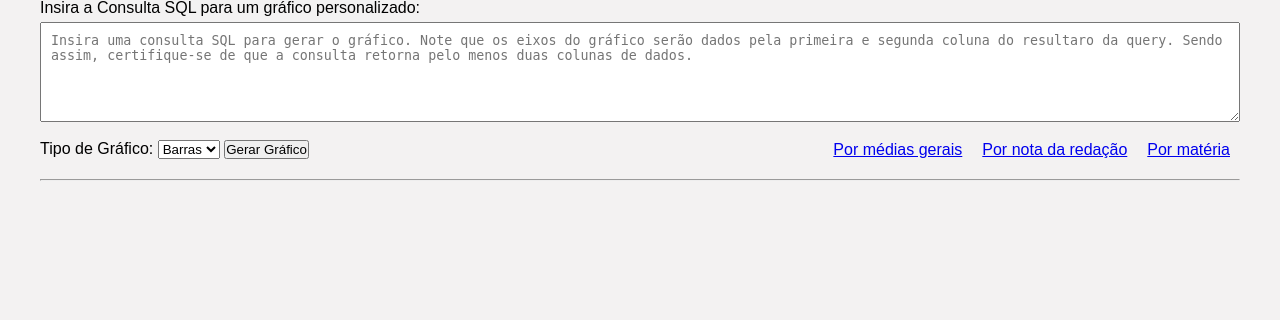
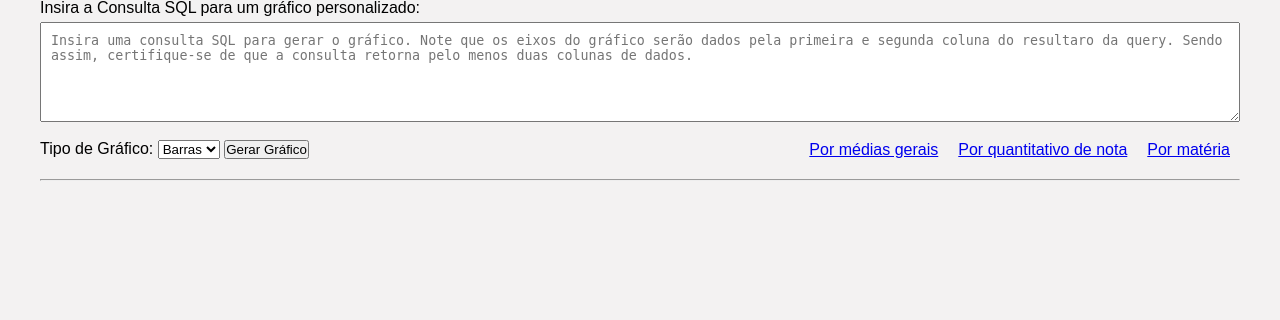
Before and after one commit to LeticiaRosa05/Enem-mais, a Flask app: page /graphs in a window 1280 px wide. Shown: the part 259-579 px from the top of the page. Run offline with Flask 3, Linux system fonts and the light colour scheme; some libraries are stand-ins or nearby versions.

Commit message:
Renomeação de função

```diff
--- a/app.py
+++ b/app.py
@@ -168,7 +168,7 @@ def grafico_medias():
 
 
 @app.route('/essay', methods=['GET', 'POST'])
-def grafico_redacao():
+def grafico_quantitativo_nota():
     records = []
     columns = []
     grafico_barras = ""
--- a/templates/graph_essay.html
+++ b/templates/graph_essay.html
@@ -20,7 +20,7 @@
                 <br>
                 <p>Favor selecionar a matéria, a nota de corte e opcionalmente a cidade para serem filtrados os resultados.</p>
                 <br>
-                <form method="GET" action="{{ url_for('grafico_redacao') }}">
+                <form method="GET" action="{{ url_for('grafico_quantitativo_nota') }}">
                     <div class="row_div">
                         <div>
                             <label for="cidade_filtro">Cidade:</label>
--- a/templates/graphics_interface.html
+++ b/templates/graphics_interface.html
@@ -32,7 +32,7 @@
                         </div>
                         <div class="button_row">
                             <a href="/average" class="button-style">Por médias gerais</a>
-                            <a href="/essay" class="button-style">Por nota da redação</a>
+                            <a href="/essay" class="button-style">Por quantitativo de nota</a>
                             <a href="/subject" class="button-style">Por matéria</a>
                         </div>
                     </div>
```
